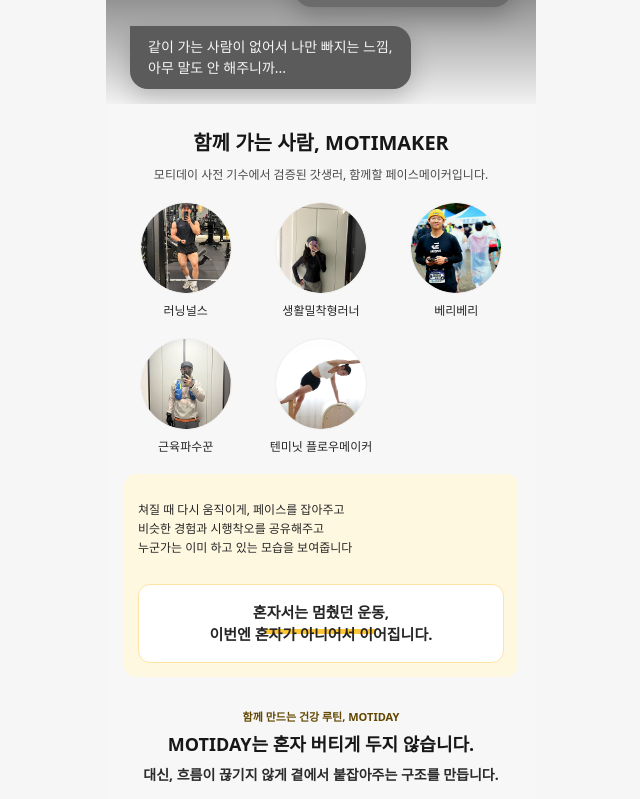
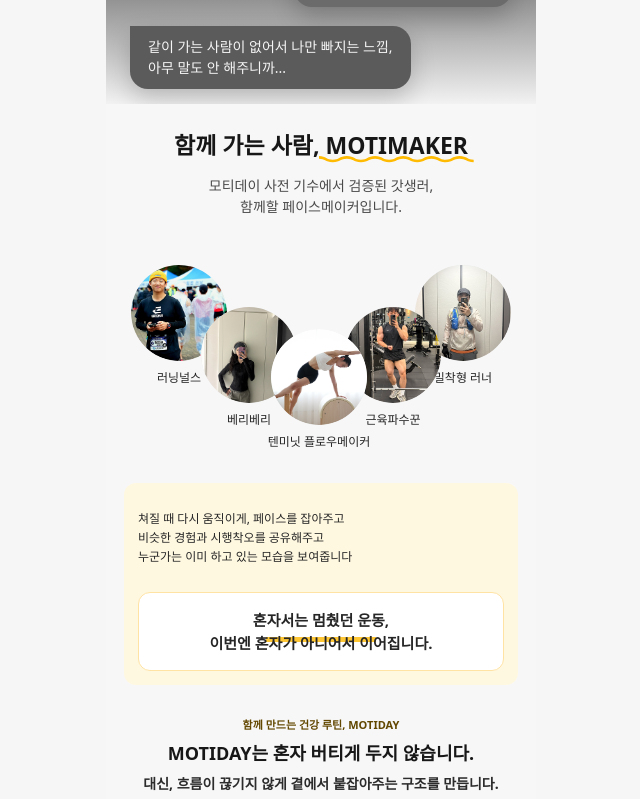
Before and after one commit to MEDILUX-club/Motiday_landing_page, a React (Vite) app: page / in a window 1280 px wide. Shown: the part 860-1659 px from the top of the page, without its empty margins (319-959 px from the left). Built offline with nearby package versions, Linux system fonts and the light colour scheme; a web font is replaced by a local one.

Commit message:
feaat:.marker1

```diff
--- a/src/App.css
+++ b/src/App.css
@@ -226,32 +226,34 @@
 
 .section-header h3 {
   margin: 0;
-  font-size: 20px;
-  font-weight: 700;
+  font-size: 23px;
+  font-weight: 600;
   color: #171717;
 }
 
 .section-header p {
   margin: 0;
   color: #4a4a4a;
-  font-size: 12px;
+  font-size: 14px;
   line-height: 1.5;
 }
 
 .highlight {
   position: relative;
+  display: inline-block;
+  padding-bottom: 4px;
 }
 
 .highlight::after {
   content: '';
   position: absolute;
-  left: 0;
-  bottom: 3px;
-  width: 100%;
-  height: 6px;
-  background: #ffba02;
-  z-index: -1;
-  opacity: 0.4;
+  left: 50%;
+  transform: translateX(-50%);
+  bottom: 2px;
+  width: 110%;
+  max-width: 180px;
+  height: 10px;
+  background: url('./assets/Vector.svg') center/contain no-repeat;
 }
 
 .maker {
@@ -262,14 +264,14 @@
 }
 
 .maker-grid {
-  display: grid;
-  grid-template-columns: repeat(3, minmax(0, 1fr));
-  gap: 18px 12px;
-  justify-items: center;
-  margin-bottom: 18px;
+  position: relative;
+  height: 210px;
+  margin: 26px 0 30px;
 }
 
 .maker-card {
+  position: absolute;
+  width: 110px;
   display: flex;
   flex-direction: column;
   align-items: center;
@@ -279,12 +281,41 @@
 }
 
 .maker-card img {
-  width: 92px;
-  height: 92px;
+  width: 96px;
+  height: 96px;
   border-radius: 999px;
   object-fit: cover;
   background: #eee;
-  border: 1px solid #f0f0f0;
+}
+
+.maker-card:nth-child(1) {
+  left: 0;
+  top: 22px;
+  z-index: 1;
+}
+
+.maker-card:nth-child(2) {
+  left: 70px;
+  top: 64px;
+  z-index: 2;
+}
+
+.maker-card:nth-child(3) {
+  left: 140px;
+  top: 86px;
+  z-index: 3;
+}
+
+.maker-card:nth-child(4) {
+  right: 70px;
+  top: 64px;
+  z-index: 2;
+}
+
+.maker-card:nth-child(5) {
+  right: 0;
+  top: 22px;
+  z-index: 1;
 }
 
 .support-note {
@@ -772,7 +803,32 @@
 
 @media (max-width: 360px) {
   .maker-grid {
-    grid-template-columns: repeat(2, minmax(0, 1fr));
+    height: 200px;
+  }
+
+  .maker-card:nth-child(1) {
+    left: 0;
+    top: 24px;
+  }
+
+  .maker-card:nth-child(2) {
+    left: 52px;
+    top: 70px;
+  }
+
+  .maker-card:nth-child(3) {
+    left: 112px;
+    top: 92px;
+  }
+
+  .maker-card:nth-child(4) {
+    right: 52px;
+    top: 70px;
+  }
+
+  .maker-card:nth-child(5) {
+    right: 0;
+    top: 24px;
   }
 
   .bubble {
--- a/src/App.jsx
+++ b/src/App.jsx
@@ -1,11 +1,11 @@
 import './App.css'
 import heroImage from './assets/image6.png'
 import logoMark from './assets/Frame 2147227241.png'
-import maker1 from './assets/Ellipse 2.png'
+import maker1 from './assets/Ellipse 6.png'
 import maker2 from './assets/Ellipse 4.png'
-import maker3 from './assets/Ellipse 6.png'
-import maker4 from './assets/Ellipse 7.png'
-import maker5 from './assets/Ellipse 8.png'
+import maker3 from './assets/Ellipse 8.png'
+import maker4 from './assets/Ellipse 2.png'
+import maker5 from './assets/Ellipse 7.png'
 import chat1 from './assets/image4.png'
 import chat2 from './assets/image5.png'
 import collage from './assets/image3.png'
@@ -15,10 +15,10 @@
 
 const makers = [
   { name: '러닝널스', img: maker1 },
-  { name: '생활밀착형러너', img: maker2 },
-  { name: '베리베리', img: maker3 },
+  { name: '베리베리', img: maker2 },
+  { name: '텐미닛 플로우메이커', img: maker3 },
   { name: '근육파수꾼', img: maker4 },
-  { name: '텐미닛 플로우메이커', img: maker5 },
+  { name: '밀착형 러너', img: maker5 },
 ]
 
 const faqs = [
@@ -107,7 +107,9 @@
           <h3>
             함께 가는 사람, <span className="highlight">MOTIMAKER</span>
           </h3>
-          <p>모티데이 사전 기수에서 검증된 갓생러, 함께할 페이스메이커입니다.</p>
+          <p>모티데이 사전 기수에서 검증된 갓생러,
+             <br />
+            함께할 페이스메이커입니다.</p>
         </header>
         <div className="maker-grid">
           {makers.map((maker) => (
```
